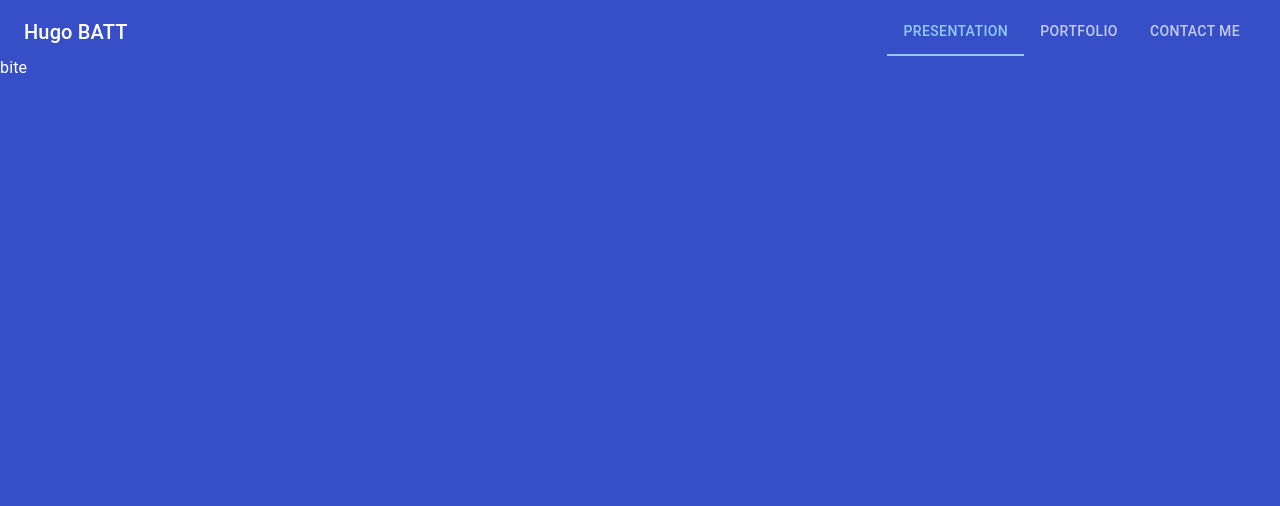
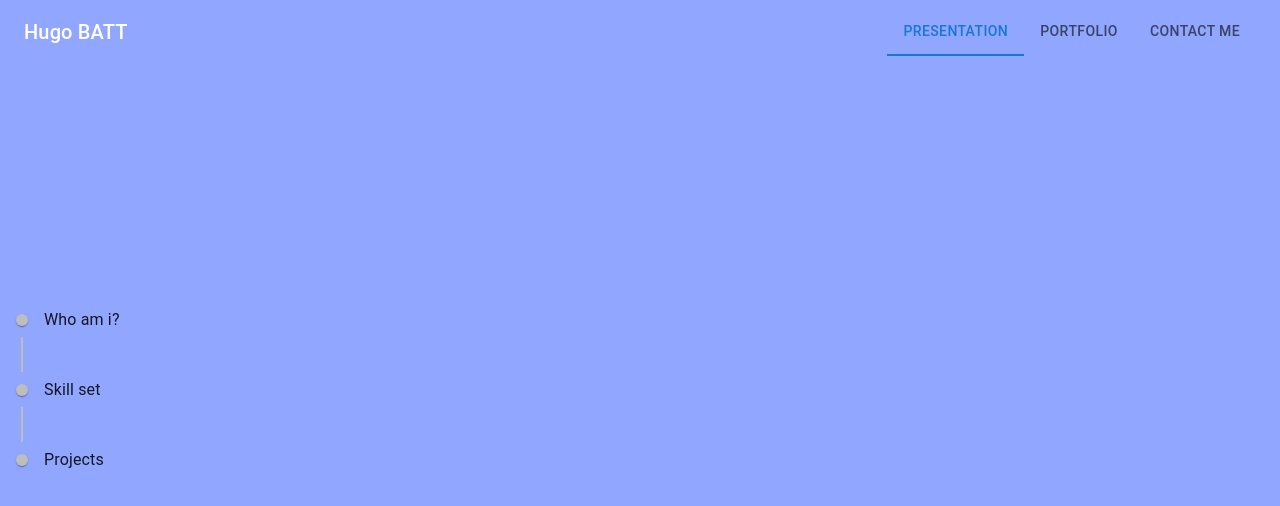
Before and after one commit to TheCoolerKanjuu/web-portfolio, a React (Create React App) app: page / in a window 1280 px wide. Shown: the top 506 px of the page. Built offline with nearby package versions, Linux system fonts and the light colour scheme.

Commit message:
cleaned visual a bit

```diff
--- a/src/App.tsx
+++ b/src/App.tsx
@@ -9,7 +9,7 @@ import Header from "./layouts/header/header";
 
 const darkTheme = createTheme({
   palette:{
-    mode: 'dark'
+    mode: 'light'
   }
 });
 
--- a/src/layouts/timeline/nav-timeline.css
+++ b/src/layouts/timeline/nav-timeline.css
@@ -1,4 +1,4 @@
 .nav-timeline {
     position: fixed;
-    top: 30%;
+    top: 35%;
 }
--- a/src/layouts/timeline/nav-timeline.tsx
+++ b/src/layouts/timeline/nav-timeline.tsx
@@ -27,13 +27,20 @@ export default function NavTimeline(props: Props) {
                     <TimelineDot />
                     <TimelineConnector />
                 </TimelineSeparator>
-                <TimelineContent>Eat</TimelineContent>
+                <TimelineContent>Who am i?</TimelineContent>
+            </TimelineItem>
+            <TimelineItem>
+                <TimelineSeparator>
+                    <TimelineDot />
+                    <TimelineConnector/>
+                </TimelineSeparator>
+                <TimelineContent>Skill set</TimelineContent>
             </TimelineItem>
             <TimelineItem>
                 <TimelineSeparator>
                     <TimelineDot />
                 </TimelineSeparator>
-                <TimelineContent>Code</TimelineContent>
+                <TimelineContent>Projects</TimelineContent>
             </TimelineItem>
         </Timeline>
     );
--- a/src/pages/home/home.tsx
+++ b/src/pages/home/home.tsx
@@ -3,10 +3,12 @@ import Landing from "./landing/landing";
 import Skills from "./skills/skills";
 import Projects from "./projects/projects";
 import "./home.css"
+import NavTimeline from "../../layouts/timeline/nav-timeline";
 export const Home = () => {
     return(
         <>
             <div className="container y-mandatory">
+                <NavTimeline currentLocation={"landing"}/>
                 <Landing/>
                 <Skills/>
                 <Projects/>
--- a/src/pages/home/landing/landing.css
+++ b/src/pages/home/landing/landing.css
@@ -1,3 +1,3 @@
 .section-landing {
-    background-color : #364fc7;
+    background-color : #91a7ff;
 }
--- a/src/pages/home/landing/landing.tsx
+++ b/src/pages/home/landing/landing.tsx
@@ -3,7 +3,6 @@ import "./landing.css"
 export default function Landing() {
     return (
         <section id="skill-section" className="section-landing element">
-            bite
         </section>
     )
 }
--- a/src/pages/home/projects/projects.css
+++ b/src/pages/home/projects/projects.css
@@ -1,3 +1,3 @@
 .section-projects {
-    background-color : #2b8a3e;
+    background-color : #8ce99a;
 }
--- a/src/pages/home/projects/projects.tsx
+++ b/src/pages/home/projects/projects.tsx
@@ -3,7 +3,6 @@ import "./projects.css"
 export default function Projects() {
     return (
         <section id="projects-section" className="section-projects element">
-            bite
         </section>
     )
 }
--- a/src/pages/home/skills/skills.css
+++ b/src/pages/home/skills/skills.css
@@ -1,3 +1,3 @@
 .section-skills {
-    background-color : #c92a2a;
+    background-color : #ffa8a8;
 }
--- a/src/pages/home/skills/skills.tsx
+++ b/src/pages/home/skills/skills.tsx
@@ -3,7 +3,6 @@ import "./skills.css"
 export default function Skills() {
     return (
         <section id="skill-section" className="section-skills element">
-            bite
         </section>
     )
 }
```
